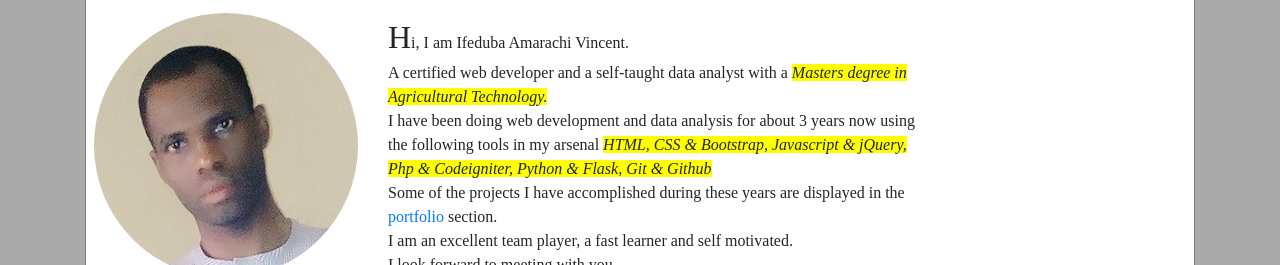
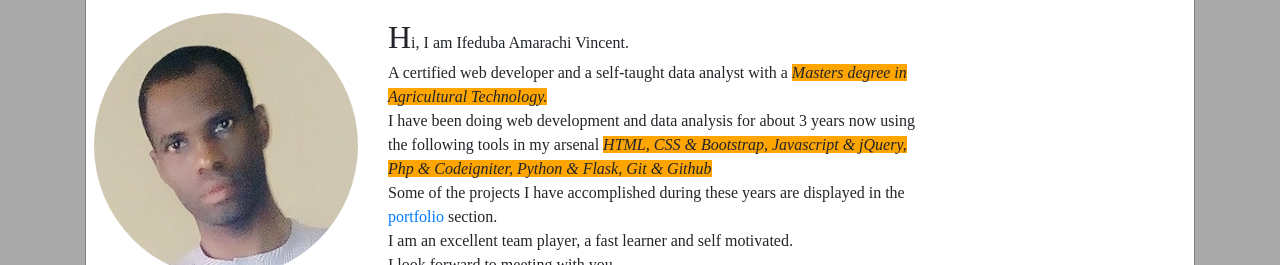
Before and after one commit to amarachivincent/vince-solution, a plain HTML site: page index.html in a window 1280 px wide. Shown: the part 535-800 px from the top of the page. Drawn offline with Linux system fonts and the light colour scheme.

Commit message:
updated index.html

```diff
--- a/css/custom.css
+++ b/css/custom.css
@@ -61,5 +61,5 @@
         }
 
         .skill{
-        background:yellow
+        background:orange
         }
```
